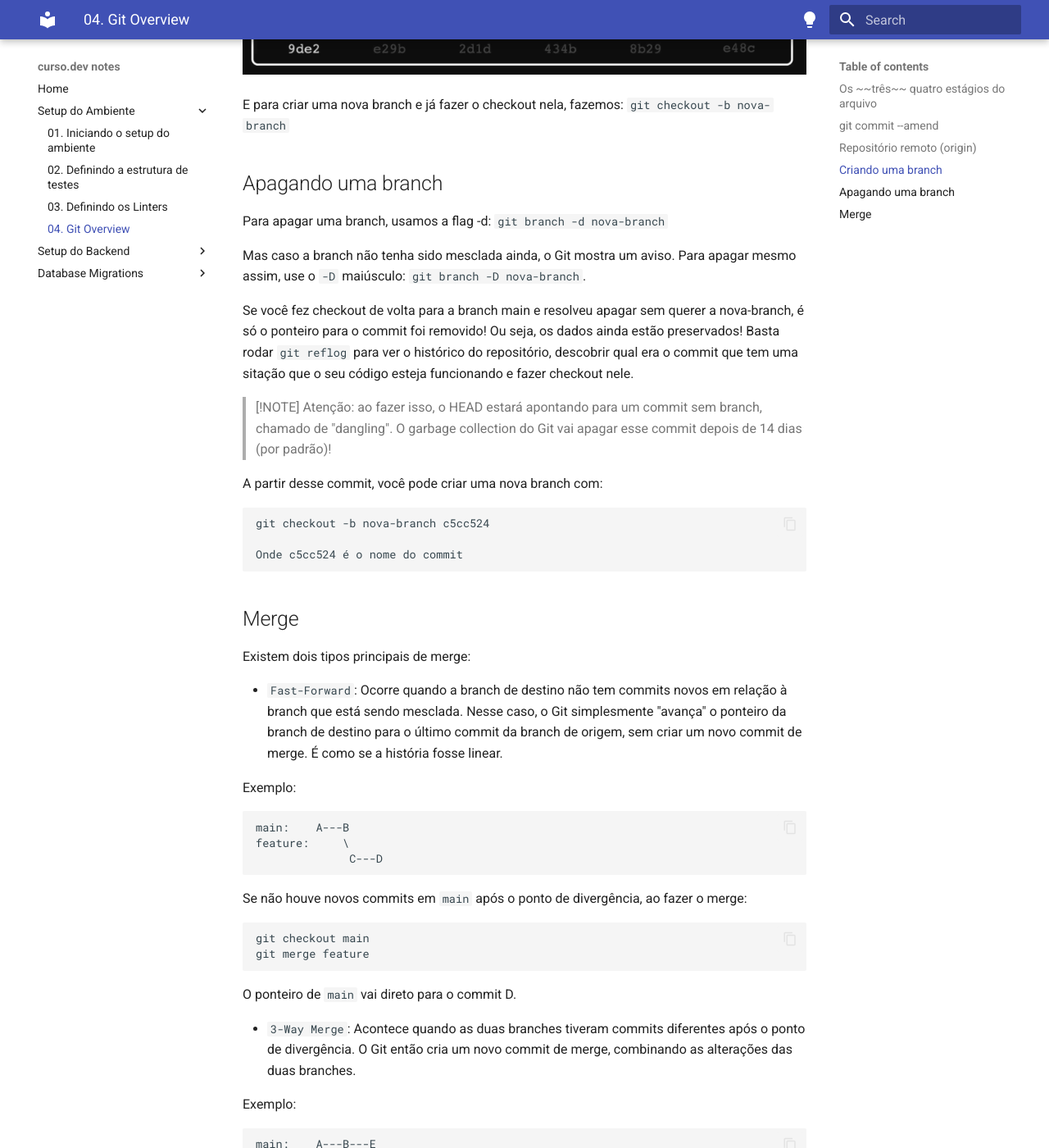
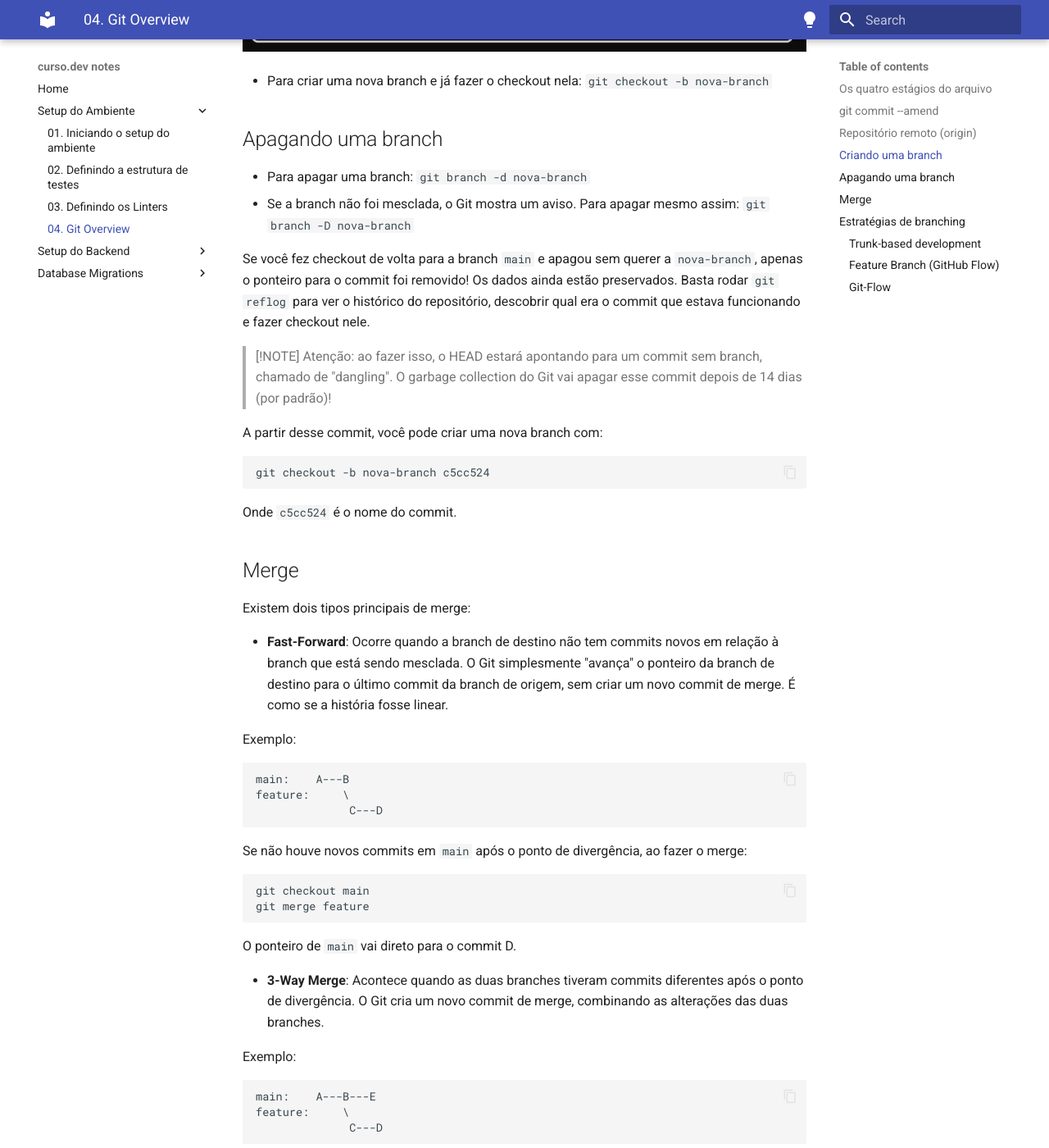
Before and after one commit to brunononogaki/curso.dev-study-notes-mkdocs, an MkDocs documentation site: the page built from docs/setup_ambiente/04_Git_Overview.md, in a window 1280 px wide and 1400 px high, scrolled down 5161 px. Shown: the whole window at 82% size. Built offline with MkDocs 1.6.1 and Material for MkDocs 9.7.7, drawn with Linux system fonts in a browser that asks for light colours; some of the changed text lies outside the part shown.

Commit message:
Branching strategies

````diff
--- a/docs/setup_ambiente/04_Git_Overview.md
+++ b/docs/setup_ambiente/04_Git_Overview.md
@@ -1,5 +1,4 @@
 # Git Overview
-
 Ao contrário de sistemas antigos como o CVS, que utilizavam _Delta Encoding_ (mantendo o histórico de alterações com base nos **diffs**), o Git trabalha com "fotos" completas do repositório.
 
 Quando fazemos um commit, o Git tira uma “foto” do estado atual do projeto. Para cada arquivo, ele calcula um identificador único com base no conteúdo e salva esse conteúdo na pasta `.git` como um objeto chamado Blob (Binary Large Object). Ao criar um novo commit, o Git verifica quais arquivos foram alterados:
@@ -36,7 +35,7 @@ Date:   Wed Nov 12 21:38:44 2025 -0300
 ...
 ```
 
-Ou use `git log --stat` para ter uma visão mais detalhada do que foi alterado em cada commit:
+Para uma visão mais detalhada do que foi alterado em cada commit, use `git log --stat`:
 
 ```bash
 commit 4cd6741adf5b1033ea47e8d622b0262113366130 (HEAD -> main, origin/main, origin/fix-migrations-endpoint, fix-migrations-endpoint)
@@ -51,13 +50,13 @@ Date:   Mon Nov 17 17:56:14 2025 -0300
 ...
 ```
 
-Ou ainda `git log --oneline` para uma visão mais resumida:
+Para uma visão resumida, use `git log --oneline`:
 
 ```bash
 4cd6741 (HEAD -> main, origin/main, origin/fix-migrations-endpoint, fix-migrations-endpoint) Implementing same fix as in class
 4531c8a adding try and catch
 d06fde4 Change header for preview test
-ecdfac3 adds api/v1/migrations endpoint
+ecdfac3d adds api/v1/migrations endpoint
 b6de408 Add migratios scripts
 247d618 Add SSL in Database connection
 93101ad Add throw error in database.js
@@ -70,14 +69,14 @@ f151262 Adicionando integração com banco de dados
 24a928e first commit
 ```
 
-## Os ~~três~~ quatro estágios do arquivo
+## Os quatro estágios do arquivo
 
 No Git, os arquivos podem estar em quatro estágios:
 
-- `untracked`: Arquivo que não está sob controle do Git (na verdade, para o Git, esse arquivo nem existe, então não seria propriamente um estágio)
-- `modified`: Arquivo já conhecido pelo Git, que foi alterado
-- `staged`: Dos arquivos alterados, aqueles que estão prontos para serem “fotografados”
-- `commit`: Arquivos já “fotografados”
+- **Untracked**: Arquivo que não está sob controle do Git (para o Git, esse arquivo nem existe).
+- **Modified**: Arquivo já conhecido pelo Git, que foi alterado.
+- **Staged**: Arquivos alterados que estão prontos para serem “fotografados”.
+- **Committed**: Arquivos já “fotografados”.
 
 Para acompanhar o estado dos arquivos, usamos o comando `git status`:
 
@@ -95,9 +94,8 @@ Untracked files:
         docs/setup_ambiente/04_Git_Overview.md
 ```
 
-Para incluir arquivos modificados na área de stage, usamos `git add`.
-
-Para salvar as alterações, fazemos o commit com `git commit -m "descrição do commit"`.
+- Para incluir arquivos modificados na área de stage, use `git add`.
+- Para salvar as alterações, faça o commit com `git commit -m "descrição do commit"`.
 
 Depois do commit, teremos uma nova “foto” desses arquivos, que pode ser visualizada com `git log`:
 
@@ -119,13 +117,13 @@ No exemplo acima, criamos um novo commit chamado "Adding git documentation".
 
 ## git commit --amend
 
-Depois de fazer o commit, a “foto” foi registrada. Mas se você quiser incluir uma nova alteração nesse mesmo commit, sem criar outro (evitando “sujar” o histórico), é possível usar:
+Se você quiser incluir uma nova alteração no último commit, sem criar outro (evitando “sujar” o histórico), use:
 
 ```bash
 git commit --amend
 ```
 
-Veja que antes de rodar esse comando, o último commit tinha o ID `f0203262c216b5fd4e311a22c2eac311224ea53a`:
+Antes de rodar esse comando, o último commit tinha o ID `f0203262c216b5fd4e311a22c2eac311224ea53a`:
 
 ```
 commit f0203262c216b5fd4e311a22c2eac311224ea53a (HEAD -> main)
@@ -169,33 +167,34 @@ git pull
 
 ## Criando uma branch
 
-Na prática, uma branch é apenas um apontamento para um commit específico, é como um apelido. E quando estamos em uma branch, o HEAD está apontando para ela. No exemplo abaixo, a branch main aponta para o commit 02db, enquanto a branch tamanho-do-cabelo aponta para o commit 5a0d. O HEAD está atualmente na branch tamanho-do-cabelo, mas mudar de branch é só mudar esse apontamento.
+Na prática, uma branch é apenas um apontamento para um commit específico, como um apelido. Quando estamos em uma branch, o HEAD está apontando para ela. No exemplo abaixo, a branch `main` aponta para o commit `02db`, enquanto a branch `tamanho-do-cabelo` aponta para o commit `5a0d`. O HEAD está atualmente na branch `tamanho-do-cabelo`, mas mudar de branch é só mudar esse apontamento.
 
-![alt text](static/branches_overview.png)
+![Visão geral das branches](static/branches_overview.png)
 
-Para saber em qual branch você está, é possível usar o comado `git branch`
+Para saber em qual branch você está, use o comando:
 
-> [!NOTE]
+```bash
+git branch
+```
+
 > Se o comando `git branch` estiver exibindo os dados em um editor de texto, você pode mudar esse comportamento com:
 >
 > git config --global core.pager cat
 
-Para criar uma branch, o comando é `git branch nova-branch`.
+- Para criar uma branch: `git branch nova-branch`
+- Para entrar na branch: `git checkout nova-branch`
+- Para fazer checkout em qualquer outro commit anterior: `git checkout 578b`
 
-Para entrar na branch: `git checkout nova-branch`
+![Checkout de commit antigo](static/checkout_commit_antigo.png)
 
-Também é possível fazer checkout em qualquer outro commit anterior, por exemplo: `git checkout 578b`
-![alt text](static/checkout_commit_antigo.png)
-
-E para criar uma nova branch e já fazer o checkout nela, fazemos: `git checkout -b nova-branch`
+- Para criar uma nova branch e já fazer o checkout nela: `git checkout -b nova-branch`
 
 ## Apagando uma branch
 
-Para apagar uma branch, usamos a flag -d: `git branch -d nova-branch`
+- Para apagar uma branch: `git branch -d nova-branch`
+- Se a branch não foi mesclada, o Git mostra um aviso. Para apagar mesmo assim: `git branch -D nova-branch`
 
-Mas caso a branch não tenha sido mesclada ainda, o Git mostra um aviso. Para apagar mesmo assim, use o `-D` maiúsculo: `git branch -D nova-branch`.
-
-Se você fez checkout de volta para a branch main e resolveu apagar sem querer a nova-branch, é só o ponteiro para o commit foi removido! Ou seja, os dados ainda estão preservados! Basta rodar `git reflog` para ver o histórico do repositório, descobrir qual era o commit que tem uma sitação que o seu código esteja funcionando e fazer checkout nele.
+Se você fez checkout de volta para a branch `main` e apagou sem querer a `nova-branch`, apenas o ponteiro para o commit foi removido! Os dados ainda estão preservados. Basta rodar `git reflog` para ver o histórico do repositório, descobrir qual era o commit que estava funcionando e fazer checkout nele.
 
 > [!NOTE]
 > Atenção: ao fazer isso, o HEAD estará apontando para um commit sem branch, chamado de "dangling".
@@ -203,17 +202,16 @@ Se você fez checkout de volta para a branch main e resolveu apagar sem querer a
 
 A partir desse commit, você pode criar uma nova branch com:
 
+```bash
+git checkout -b nova-branch c5cc524
 ```
-git checkout -b nova-branch c5cc524
-
-Onde c5cc524 é o nome do commit
-```
+Onde `c5cc524` é o nome do commit.
 
 ## Merge
 
 Existem dois tipos principais de merge:
 
-- `Fast-Forward`: Ocorre quando a branch de destino não tem commits novos em relação à branch que está sendo mesclada. Nesse caso, o Git simplesmente "avança" o ponteiro da branch de destino para o último commit da branch de origem, sem criar um novo commit de merge. É como se a história fosse linear.
+- **Fast-Forward**: Ocorre quando a branch de destino não tem commits novos em relação à branch que está sendo mesclada. O Git simplesmente "avança" o ponteiro da branch de destino para o último commit da branch de origem, sem criar um novo commit de merge. É como se a história fosse linear.
 
 Exemplo:
 
@@ -225,14 +223,14 @@ feature:     \
 
 Se não houve novos commits em `main` após o ponto de divergência, ao fazer o merge:
 
-```
+```bash
 git checkout main
 git merge feature
 ```
 
 O ponteiro de `main` vai direto para o commit D.
 
-- `3-Way Merge`: Acontece quando as duas branches tiveram commits diferentes após o ponto de divergência. O Git então cria um novo commit de merge, combinando as alterações das duas branches.
+- **3-Way Merge**: Acontece quando as duas branches tiveram commits diferentes após o ponto de divergência. O Git cria um novo commit de merge, combinando as alterações das duas branches.
 
 Exemplo:
 
@@ -244,7 +242,7 @@ feature:     \
 
 Aqui, `main` teve o commit E, enquanto `feature` teve C e D. Ao fazer o merge:
 
-```
+```bash
 git checkout main
 git merge feature
 ```
@@ -259,5 +257,34 @@ feature:     \     /
 
 Se houver conflitos (alterações em linhas iguais nos dois lados), o Git vai pedir para você resolver manualmente antes de concluir o merge.
 
+Esses são os dois tipos mais comuns de merge no Git. O Fast-Forward é mais simples e não deixa "marcas" na história, enquanto o 3-Way Merge preserva o histórico de desenvolvimento paralelo.
 
-Esses são os dois tipos mais comuns de merge no Git. O Fast-Forward é mais simples e não deixa "marcas" na história, enquanto o 3-Way Merge preserva o histórico de desenvolvimento paralelo.
+## Estratégias de branching
+
+### Trunk-based development
+
+Usa como base a timeline principal (`main`, `trunk`, `mainline`). As alterações devem subir sempre para a branch principal. Mesmo quando criamos uma branch nova para corrigir algo, ela deve ser integrada à `main` o mais rápido possível.
+
+![Trunk-based development](static/tbd.png)
+
+A ideia é fazer integrações parciais e contínuas para que a branch principal esteja sempre atualizada. Cada desenvolvedor também atualiza sua branch com a `main` regularmente. Se todos deixarem para integrar só no final da sprint, haverá muitos conflitos para resolver e a `main` ficará parada.
+
+- **Branch by Abstraction**: Se um módulo precisa ser refatorado, primeiro criamos uma abstração acima dele (que já pode ser integrada, pois não impacta nada). Cada código que usa esse módulo é refatorado um a um para usar a abstração. Em paralelo, o módulo novo é desenvolvido. Depois que todos os códigos estiverem usando a abstração, o módulo antigo é apagado e os códigos passam a usar o módulo novo. Com essa estratégia, podemos sempre fazer merge para a `main`, sem esperar o módulo novo inteiro ficar pronto.
+
+![Branch by Abstraction](static/branch-by-abstraction.png)
+
+### Feature Branch (GitHub Flow)
+
+Para cada modificação (nova feature, ajuste de bug, etc), é criada uma branch nova. Trabalha-se nela até o final e, então, faz-se o merge para a branch principal. Ou seja, a branch principal está sempre pronta para produção, sem nada incompleto.
+
+Essa dinâmica ficou popular com o GitHub, que implementa o "Pull Request" e oferece ferramentas para revisão de código.
+
+![Feature Branch](static/featurebranch.png)
+
+### Git-Flow
+
+Tudo começa com a branch principal, mas ninguém mexe nela diretamente. O trabalho é feito em uma branch `develop`, e a partir dela se criam as feature branches. No final do desenvolvimento da feature, faz-se merge para a `develop`. Quando tudo da sprint está pronto, cria-se uma branch `release`, onde tudo é testado, e depois faz-se merge para a principal.
+
+Esse modelo foi criado em 2010. O próprio autor, Vincent Driessen, recomenda não tratar como dogma, pois hoje a maioria dos softwares são aplicações web entregues continuamente. Se a equipe já usa CD, ele recomenda estratégias mais simples, como o Feature Branch.
+
+![Git-Flow](static/gitflow.png)
````
Also changed, not shown: docs/setup_ambiente/static/branch-by-abstraction.png (added), docs/setup_ambiente/static/featurebranch.png (added), docs/setup_ambiente/static/gitflow.png (added), docs/setup_ambiente/static/tbd.png (added).
